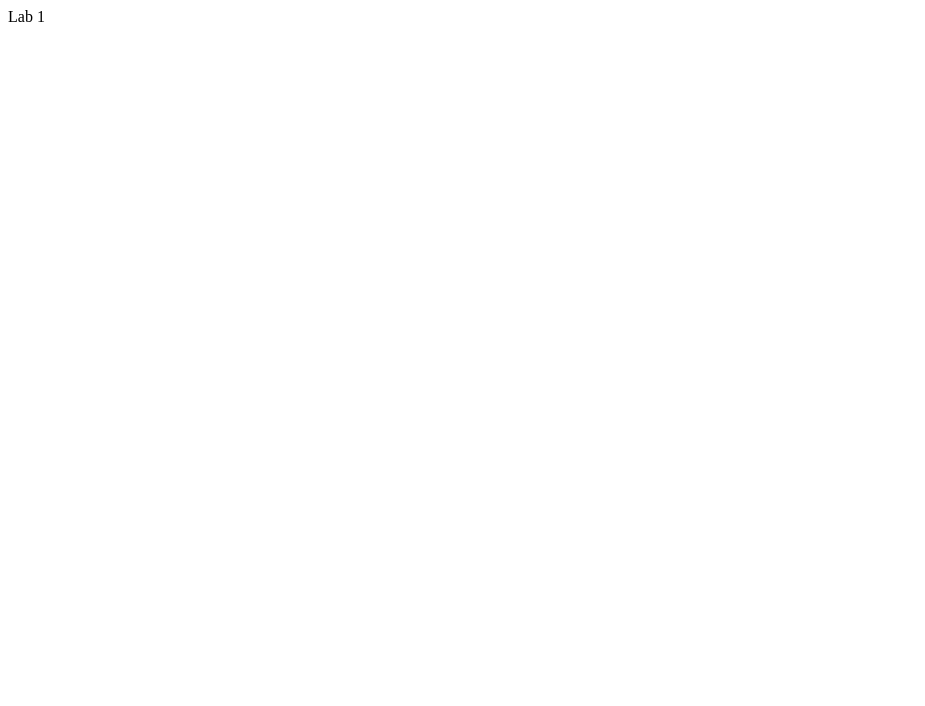
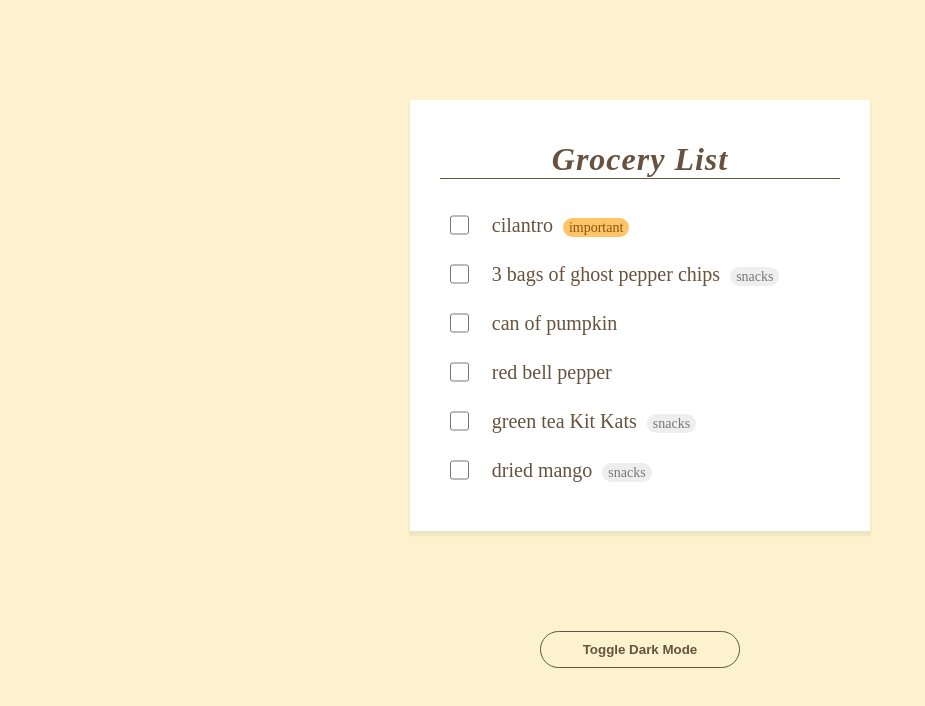
Before and after one commit to JordanJGilbert/JordanJGilbert.github.io, a plain HTML site: page labs/lab8/index.html in a window 1280 px wide. Shown: the whole page, without its empty margins (0-925 px from the left). Drawn offline with Linux system fonts and the light colour scheme.

Commit message:
finished lab8

```diff
--- a/labs/lab8/index.html
+++ b/labs/lab8/index.html
@@ -1,6 +1,48 @@
 <!DOCTYPE html>
 <html>
-    <body>
-        Lab 1
-    </body>
+
+<head>
+  <meta charset="utf-8">
+  <meta name="viewport" content="width=device-width">
+  <link rel="stylesheet" href="style.css">
+  <title>WDD Lab 8 | Grocery List</title>
+</head>
+
+<body>
+
+  <main class="container">
+    <h1>Grocery List</h1>
+    <ul>
+      <li>
+        <input type="checkbox" id="item1" />
+        <label for="item1">cilantro <small class="highlighted-badge">important</small></label>
+      </li>
+      <li>
+        <input type="checkbox" id="item2" />
+        <label for="item2">3 bags of ghost pepper chips <small>snacks</small></label>
+      </li>
+      <li>
+        <input type="checkbox" id="item3" />
+        <label for="item3">can of pumpkin</label>
+      </li>
+      <li>
+        <input type="checkbox" id="item4" />
+        <label for="item4">red bell pepper</label>
+      </li>
+      <li>
+        <input type="checkbox" id="item5" />
+        <label for="item5">green tea Kit Kats <small>snacks</small></label>
+      </li>
+      <li>
+        <input type="checkbox" id="item6" />
+        <label for="item6">dried mango <small>snacks</small></label>
+      </li>
+    </ul>
+  </main>
+
+  <button id="toggleButton">Toggle Dark Mode</button>
+
+  <script src="script.js"></script>
+</body>
+
 </html>
--- /dev/null
+++ b/labs/lab8/script.js
@@ -0,0 +1,6 @@
+function toggleTheme() {
+    let body = document.body;
+    body.classList.toggle("dark-mode");
+}
+let buttonVariable = document.getElementById("toggleButton")
+buttonVariable.onclick = toggleTheme;
--- /dev/null
+++ b/labs/lab8/style.css
@@ -0,0 +1,123 @@
+/* basic setup
+ ------------------------------ */
+
+body {
+  background: #FCF2CD;
+  color: #67523e;
+}
+
+.container {
+  background: #fff;
+  max-width: 400px;
+  margin: 100px auto;
+  padding: 20px 30px;
+  box-shadow: 0 4px 2px 1px rgba(0,0,0,0.05);
+}
+
+h1 {
+  font-style: italic;
+  text-align: center;
+  border-bottom: 1px solid #67523e;
+  letter-spacing: 1px;
+}
+
+ul {
+  list-style: none;
+  padding: 0;
+}
+
+li {
+  font-size: 20px;
+  display: flex;
+  align-items: center;
+}
+
+li label {
+  width: 370px;
+  padding: 13px 0 13px 20px;
+}
+
+/* styles for list items
+ ------------------------------ */
+
+li:hover {
+  background: #ebf6e0;
+}
+
+li input[type="checkbox"],
+li label {
+  cursor: pointer;
+}
+
+li input[type="checkbox"] {
+  width: 20px;
+  height: 20px;
+  margin-left: 10px;
+}
+
+li input[type="checkbox"]:checked + label {
+  text-decoration: line-through;
+  opacity: 0.8;
+}
+
+li small {
+  font-size: 14px;
+  color: #777;
+  background: #eee;
+  padding: 2px 6px;
+  margin-left: 5px;
+  border-radius: 10px;
+}
+
+.highlighted-badge {
+  background: #ffc368;
+  color: #855710;
+}
+
+/* style of button
+ ------------------------------ */
+
+#toggleButton {
+  width: 200px;
+  display: block;
+  margin: auto;
+  font-family: sans-serif;
+  font-weight: bold;
+  color: #67523e;
+  padding: 10px 18px;
+  border-radius: 21px;
+  white-space: nowrap;
+  background-color: transparent;
+  background-image: radial-gradient(#67523e 0,#67523e 75%,transparent 0,transparent 100%);
+  background-repeat: no-repeat;
+  background-size: 0 0;
+  background-position: 50% 50%;
+  border: 1px solid #67523e;
+  transition: 0.2s;
+  cursor: pointer;
+}
+
+#toggleButton:hover {
+  color: #ebf6e0;
+  background-size: 105% 150%;
+}
+
+/* dark mode styles - EDIT THESE!!!!
+------------------------------ */
+
+.dark-mode {
+  background: 	#383838;
+  color: yellow;
+}
+
+.dark-mode .container {
+  background: 	#505050;
+}
+
+.dark-mode h1 {
+  color: white;
+}
+
+.dark-mode li:hover {
+  color: white;
+}
```
Also changed, not shown: 1 other file.
